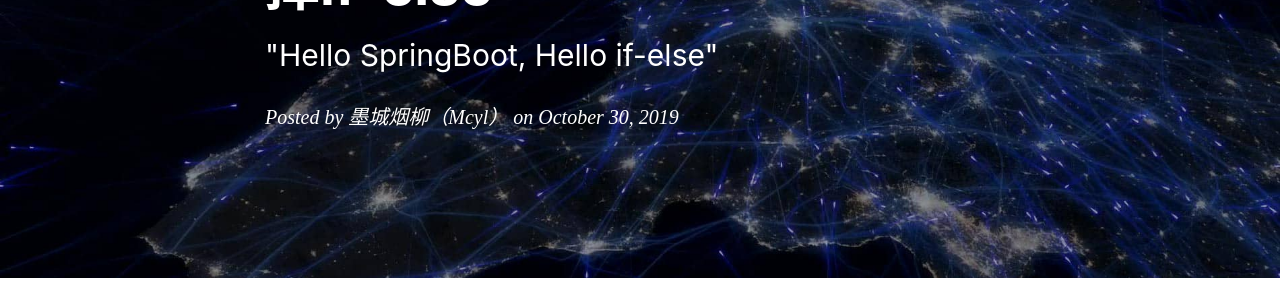
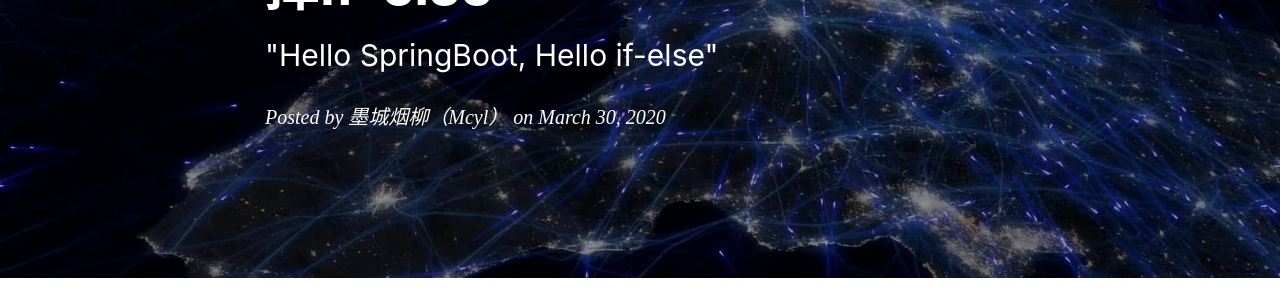
Before and after one commit to mochengyanliu/mochengyanliu.github.io, a Jekyll site: the page built from _posts/2020-03-30-SpringBoot之策略+工厂彻底干掉if-else.markdown, in a window 1280 px wide and 900 px high. Shown: the part 305-605 px from the top of the window. Built offline with Jekyll 4.4.1, drawn with Linux system fonts in a browser that asks for light colours; nearby versions of some CDN libraries; comment, search, counter and statistics services are not loaded.

Commit message:
修改名称

```diff
--- a/_posts/2020-13-30-SpringBoot之策略+工厂彻底干掉if-else.markdown
+++ b/_posts/2020-03-30-SpringBoot之策略+工厂彻底干掉if-else.markdown
@@ -2,7 +2,7 @@
 layout:     post
 title:      "SpringBoot 策略+工厂彻底干掉if-else"
 subtitle:   " \"Hello SpringBoot, Hello if-else\""
-date:       2019-10-30 14:00:00
+date:       2020-03-30 14:00:00
 author:     "墨城烟柳（Mcyl）"
 header-img: "img/post-bg-os-metro.jpg"
 catalog: true
```
